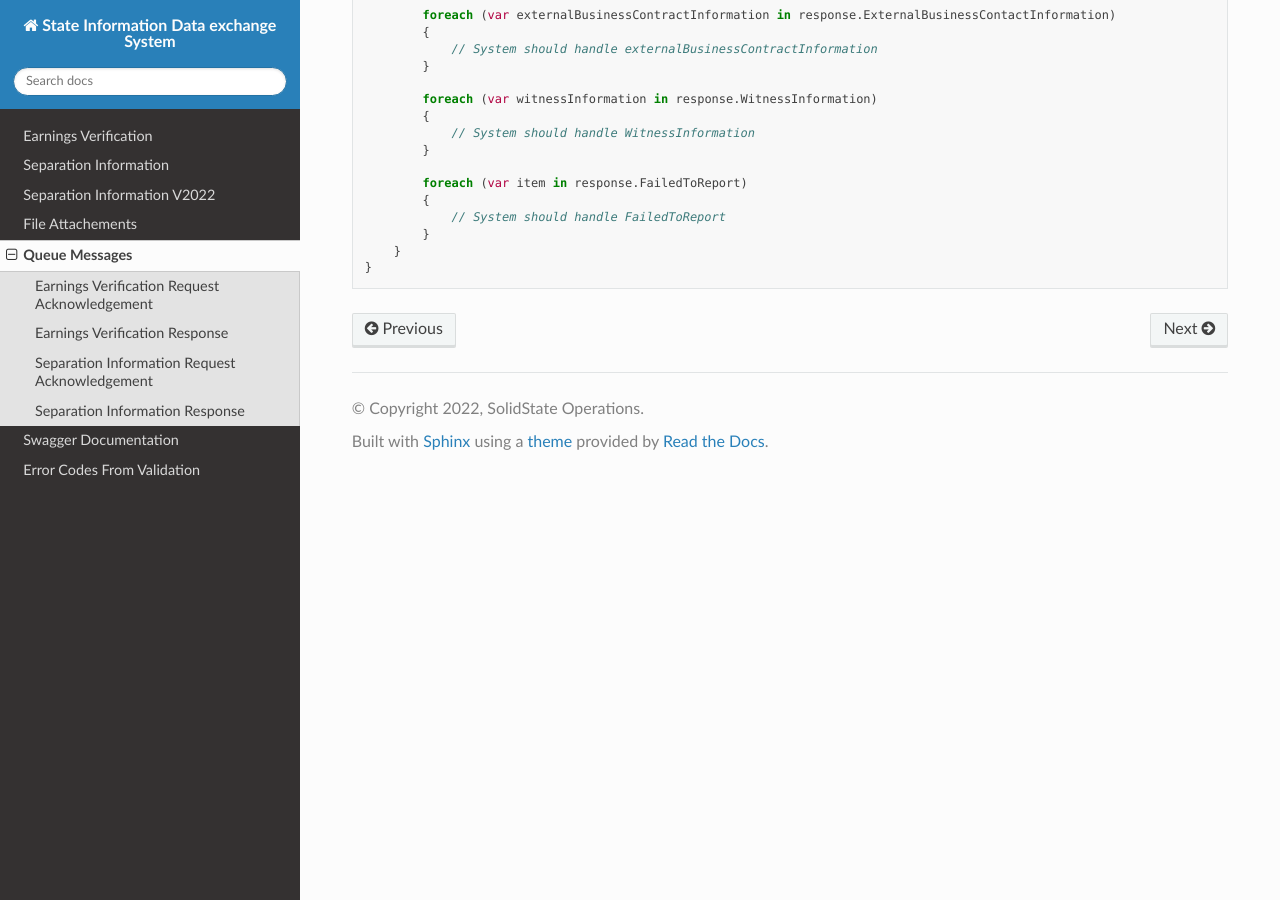
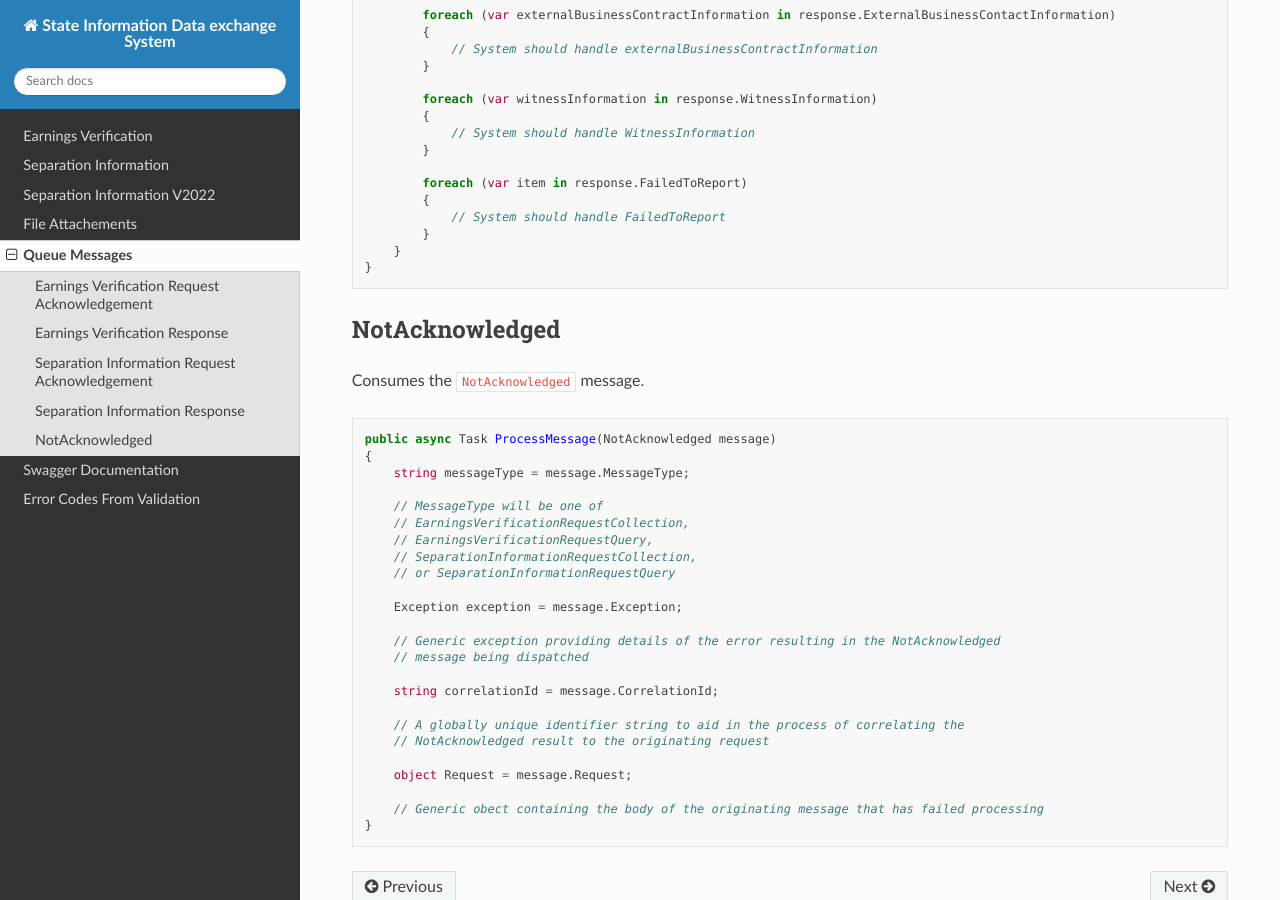
Before and after one commit to solidstateops/state_information_data_exchange_system, a Sphinx documentation site: the page built from docs/source/QueueMessages.rst, in a window 1280 px wide and 900 px high, scrolled down 2504 px. Built offline with Sphinx 7.4.7 and the Read the Docs theme 2.0.0, drawn with Linux system fonts in a browser that asks for light colours.

Commit message:
Update QueueMessages.rst

```diff
--- a/docs/source/QueueMessages.rst
+++ b/docs/source/QueueMessages.rst
@@ -151,3 +151,34 @@ Consumes the ``SeparationInformationResponseCollection`` message.
             }
         }
     }
+
+NotAcknowledged
+###############################
+Consumes the ``NotAcknowledged`` message.
+
+.. code-block:: csharp
+
+    public async Task ProcessMessage(NotAcknowledged message)
+    {
+        string messageType = message.MessageType;
+
+        // MessageType will be one of
+        // EarningsVerificationRequestCollection,
+        // EarningsVerificationRequestQuery,
+        // SeparationInformationRequestCollection,
+        // or SeparationInformationRequestQuery
+
+        Exception exception = message.Exception;
+
+        // Generic exception providing details of the error resulting in the NotAcknowledged
+        // message being dispatched
+
+        string correlationId = message.CorrelationId;
+
+        // A globally unique identifier string to aid in the process of correlating the
+        // NotAcknowledged result to the originating request
+
+        object Request = message.Request;
+
+        // Generic obect containing the body of the originating message that has failed processing
+    }
```
